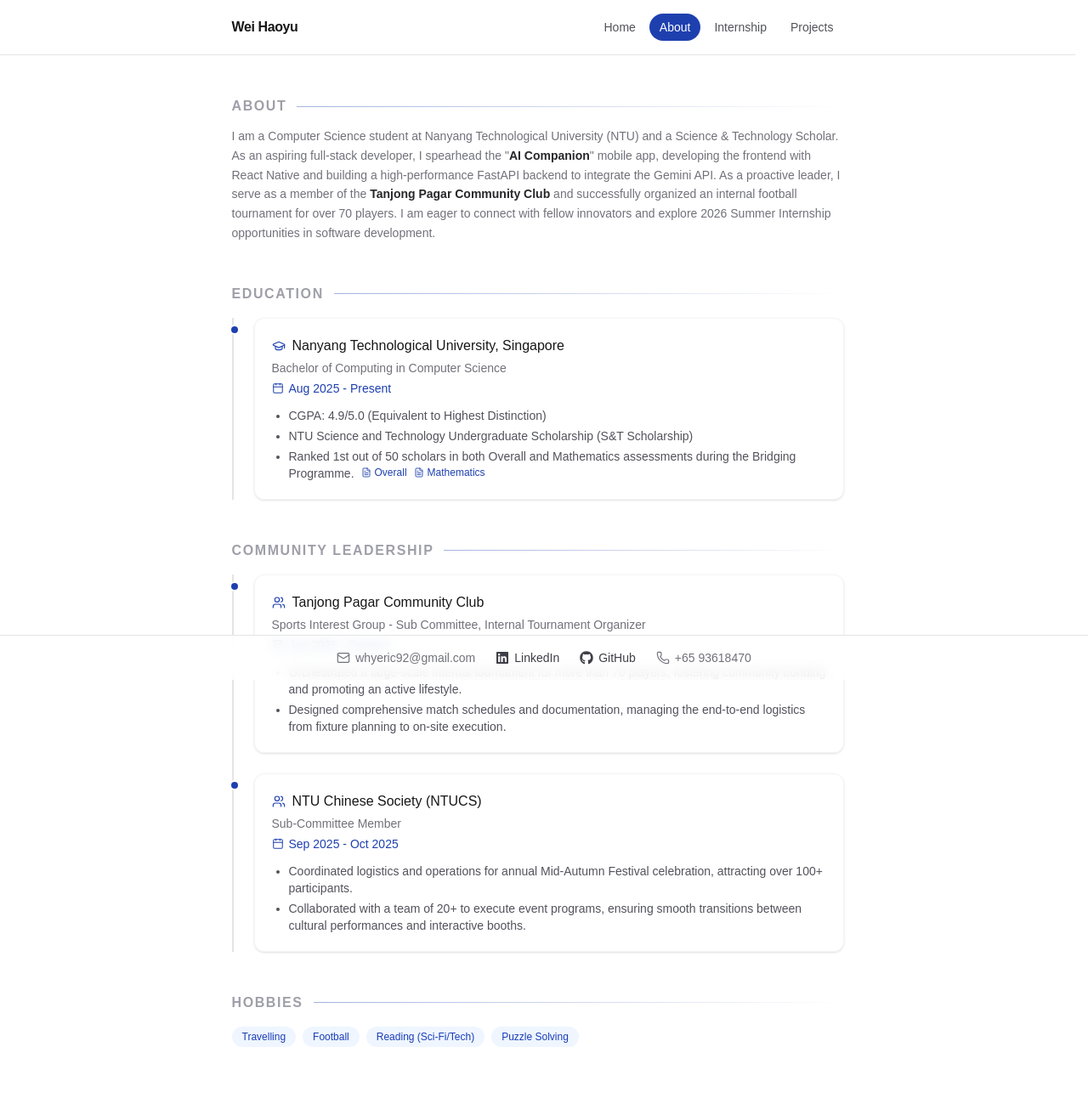
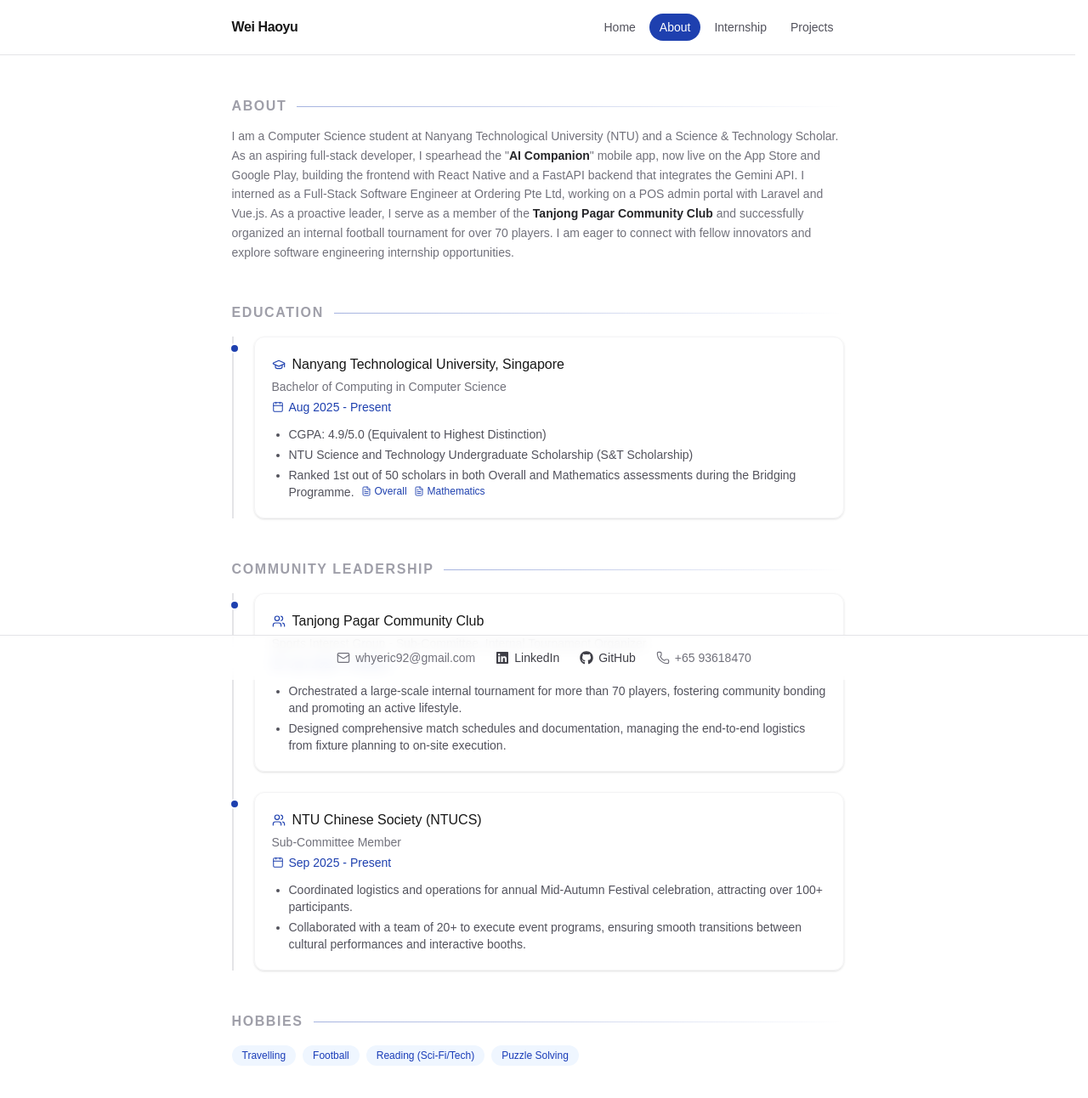
Before and after one commit to whyeric92-eng/my-website, a Next.js app: page /about in a window 1280 px wide. Shown: the top 1292 px of the page at 85% size. Built offline with nearby package versions, Linux system fonts and the light colour scheme.

Commit message:
feat: refresh bio and NTUCS duration on about page

```diff
--- a/data/about.ts
+++ b/data/about.ts
@@ -1,5 +1,5 @@
 export const bio: string =
-    'I am a Computer Science student at Nanyang Technological University (NTU) and a Science & Technology Scholar. As an aspiring full-stack developer, I spearhead the "AI Companion" mobile app, developing the frontend with React Native and building a high-performance FastAPI backend to integrate the Gemini API. As a proactive leader, I serve as a member of the Tanjong Pagar Community Club and successfully organized an internal football tournament for over 70 players. I am eager to connect with fellow innovators and explore 2026 Summer Internship opportunities in software development.';
+    'I am a Computer Science student at Nanyang Technological University (NTU) and a Science & Technology Scholar. As an aspiring full-stack developer, I spearhead the "AI Companion" mobile app, now live on the App Store and Google Play, building the frontend with React Native and a FastAPI backend that integrates the Gemini API. I interned as a Full-Stack Software Engineer at Ordering Pte Ltd, working on a POS admin portal with Laravel and Vue.js. As a proactive leader, I serve as a member of the Tanjong Pagar Community Club and successfully organized an internal football tournament for over 70 players. I am eager to connect with fellow innovators and explore software engineering internship opportunities.';
 
 export type Education = {
     school: string;
@@ -29,7 +29,7 @@ export type CommunityExperience = {
 export const communityExperience: CommunityExperience[] = [
     {
         organization: "Tanjong Pagar Community Club",
-        role: "Sports Interest Group - Sub Committee, Internal Tournament Organizer",
+        role: "Sports Interest Group - Sub-Committee, Internal Tournament Organizer",
         duration: "Jan 2025 - Present",
         bullets: [
             "Orchestrated a large-scale internal tournament for more than 70 players, fostering community bonding and promoting an active lifestyle.",
@@ -39,7 +39,7 @@ export const communityExperience: CommunityExperience[] = [
     {
         organization: "NTU Chinese Society (NTUCS)",
         role: "Sub-Committee Member",
-        duration: "Sep 2025 - Oct 2025",
+        duration: "Sep 2025 - Present",
         bullets: [
             "Coordinated logistics and operations for annual Mid-Autumn Festival celebration, attracting over 100+ participants.",
             "Collaborated with a team of 20+ to execute event programs, ensuring smooth transitions between cultural performances and interactive booths.",
```
